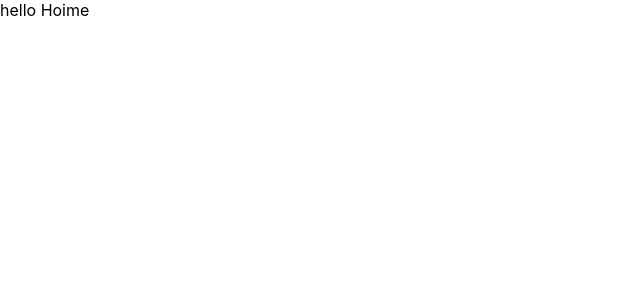
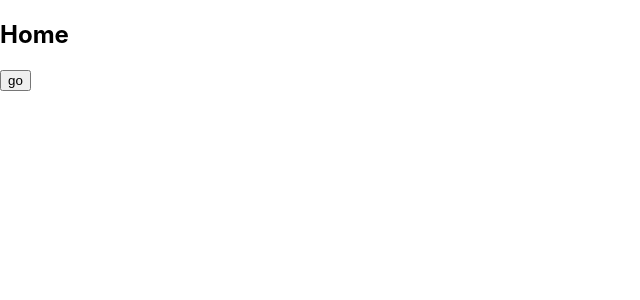
Before and after one commit to EliyahuBelay/Eliyahu-App-test, a React (Create React App) app: page / in a window 1280 px wide. Shown: the top 300 px of the page, without its empty margins (0-640 px from the left). Built offline with nearby package versions, Linux system fonts and the light colour scheme.

Commit message:
change Contex File and add Service File

```diff
--- a/src/App.js
+++ b/src/App.js
@@ -1,10 +1,13 @@
 import './App.css';
-import Hoime from './Components/Home/Home';
+import Home from './Components/Home/Home';
+import PicturesContexProvider from './MyContex/PicturesContex';
 
 function App() {
   return (
     <div className="App">
-      <Hoime></Hoime>
+      <PicturesContexProvider>
+        <Home />
+      </PicturesContexProvider>
 
     </div>
   );
--- a/src/Components/Home/Home.jsx
+++ b/src/Components/Home/Home.jsx
@@ -1,4 +1,23 @@
-
-export default function Hoime() {
-  return <div>hello Hoime</div>;
+import { createElement, useContext } from "react";
+import {picturesContex} from  '../../MyContex/PicturesContex';
+import { Get } from "../../Service/PicturesService.service";
+const Home = ()=> {
+  const {pictures,setPictures} = useContext(picturesContex);
+  // console.log(pictures);
+  const GetData = ()=>{
+    Get()
+    .then( res => setPictures(res))
+    .then( () => console.log(pictures))
+    .then(()=>{ const div = createElement('div')})
+  }
+  return (
+    <section>
+      <h1>Home</h1>
+      {
+        // pictures.map((item)=> <p>{item.title}</p>)
+      }
+      <button onClick={GetData}>go</button>
+    </section>
+  )
 }
+export default Home;
--- /dev/null
+++ b/src/MyContex/PicturesContex.jsx
@@ -0,0 +1,19 @@
+import { useState ,createContext, useEffect} from "react";
+import { Get } from "../Service/PicturesService.service";
+
+export const picturesContex = createContext();
+
+const PicturesContexProvider = (props)=>{
+    const [pictures,setPictures] = useState([]);
+    // useEffect(()=>
+    // Get()
+    // .then(res => setPictures(res))
+    // .catch(()=>console.log("error"))
+    // ,[])
+    return(
+        <picturesContex.Provider value={{pictures,setPictures}}>
+            {props.children}
+        </picturesContex.Provider>
+    )
+}
+export default PicturesContexProvider;
--- /dev/null
+++ b/src/Service/PicturesService.service.js
@@ -0,0 +1,9 @@
+export async function Get() {
+    try {
+        await fetch('https://jsonplaceholder.typicode.com/photos')
+            .then(res => res.json())
+    }
+    catch {
+        console.log("error");
+    }
+}
```
Also changed, not shown: src/MyContex/Movies-Contex.jsx (deleted, +0 -13 lines).
